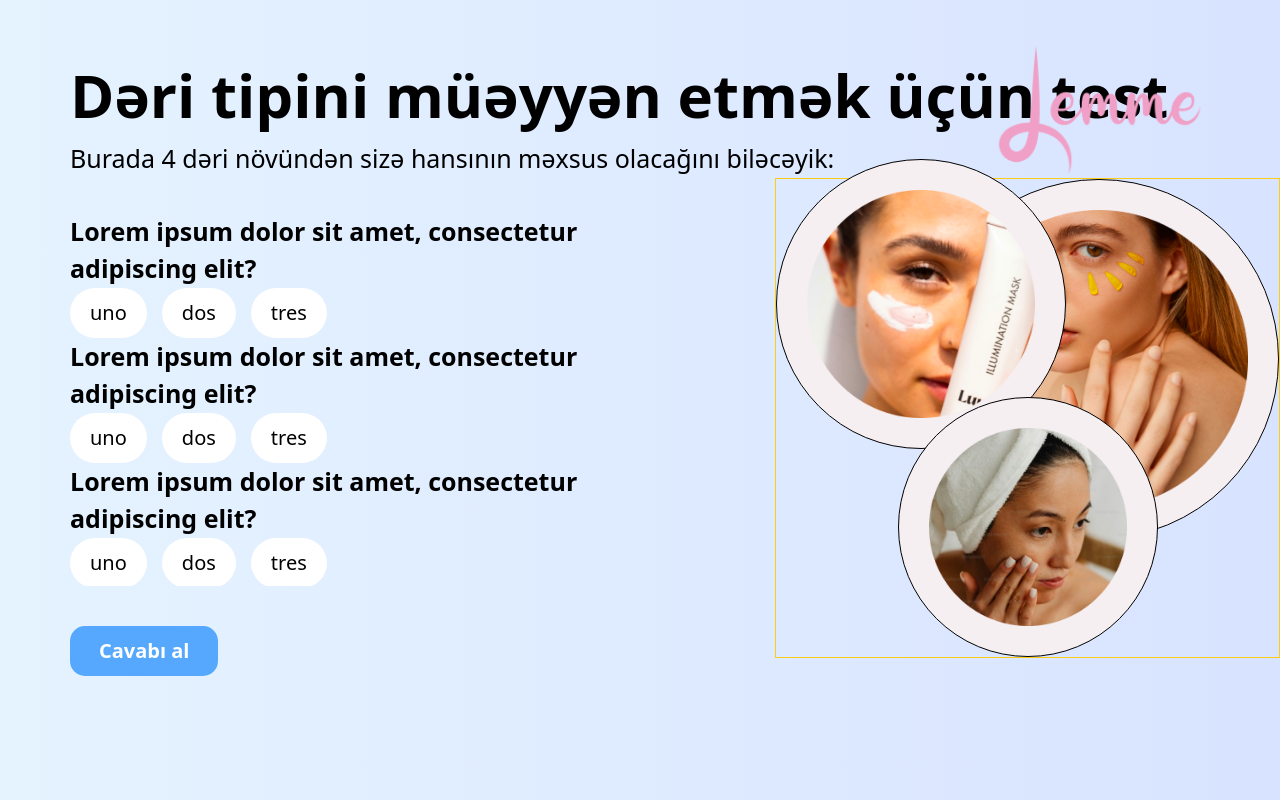
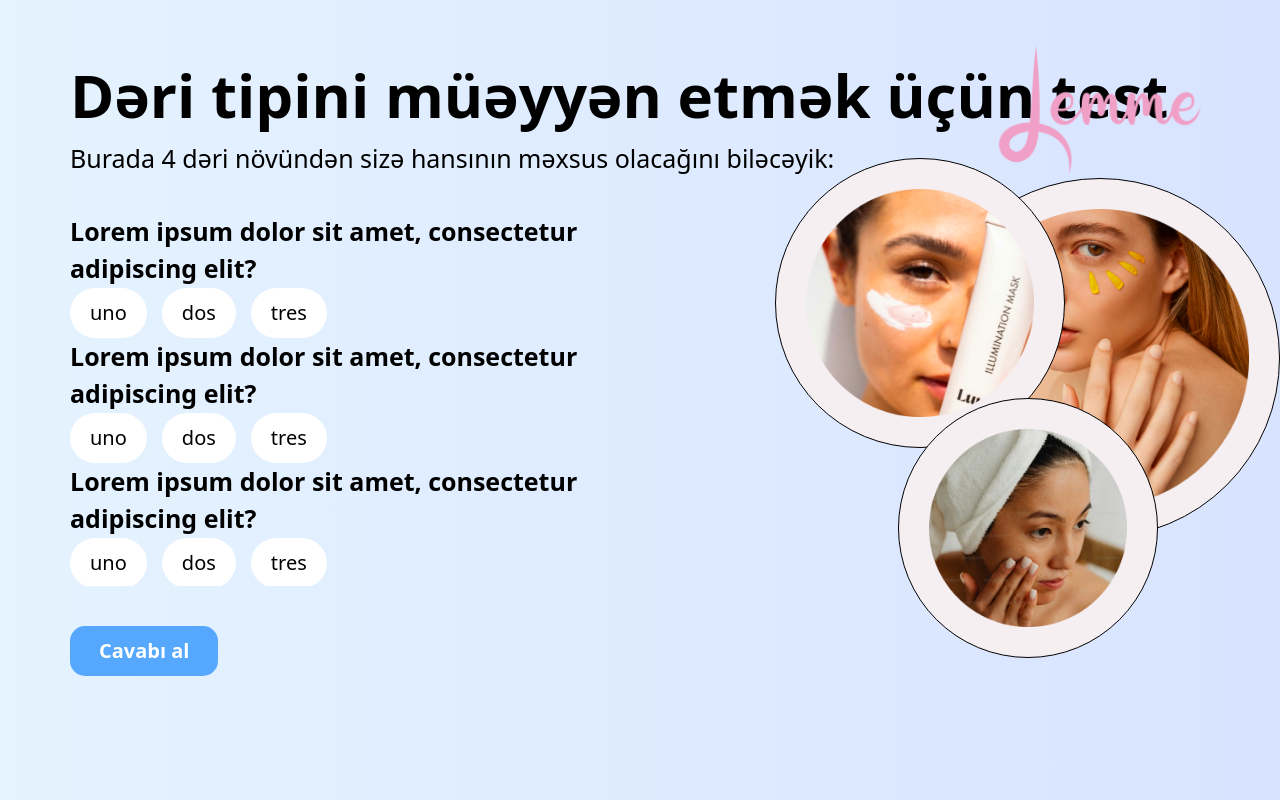
Before and after one commit to elchin-jafar/lemme, a React (Vite) app: page /test in a window 1280 px wide. Built offline with nearby package versions, Linux system fonts and the light colour scheme.

Commit message:
remove redundant design

```diff
--- a/src/pages/TestPage/TestPage.jsx
+++ b/src/pages/TestPage/TestPage.jsx
@@ -82,7 +82,7 @@ export default TestPage;
 function Models() {
   return (
     <>
-      <div className="relative w-[55rem] h-[48rem] 2xl:w-[61rem] 2xl:h-[55rem] border border-yellow-400">
+      <div className="relative w-[55rem] h-[48rem] 2xl:w-[61rem] 2xl:h-[55rem]">
         <div className="p-[3rem] border border-black rounded-full w-[26rem] 2xl:w-max bg-[#F6EFF2] absolute left-[50%] -translate-x-1/2 bottom-0 z-[3]">
           <img src={model_S} alt="" />
         </div>
```
